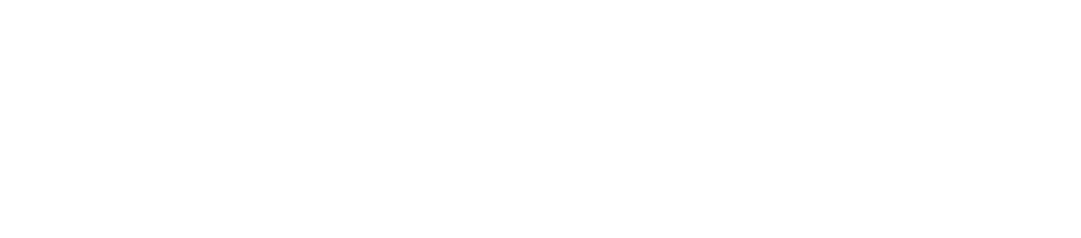
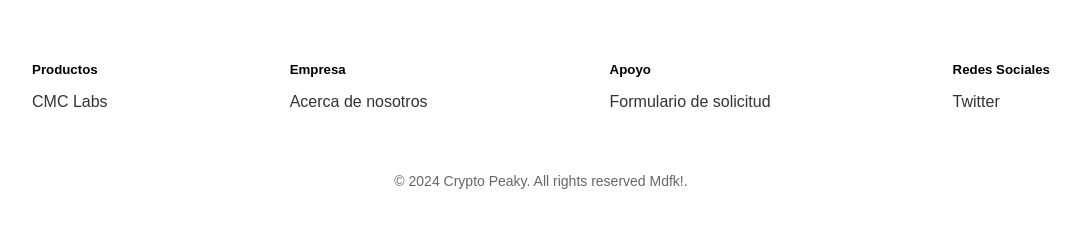
Before and after one commit to YeminsonSanchez/cripto-currency, a plain HTML site: page index.html in a window 1280 px wide. Shown: the whole page, without its empty margins (99-1180 px from the left). Drawn offline with Linux system fonts and the light colour scheme.

Commit message:
i just added the footer

```diff
--- /dev/null
+++ b/assets/css/style.css
@@ -0,0 +1,61 @@
+/* Reset some default styles */
+ul {
+    list-style: none;
+    padding: 0;
+  }
+
+  a {
+    text-decoration: none;
+    color: #333;
+  }
+
+  /* Footer Styles */
+  .site-footer {
+    background-color: #fff;
+    color: #333;
+    padding: 2rem 0;
+    font-family: 'Arial', sans-serif;
+  }
+
+  .footer-container {
+    display: flex;
+    justify-content: space-around;
+    flex-wrap: wrap;
+    max-width: 1200px;
+    margin: 0 auto;
+  }
+
+  .footer-section {
+    margin-bottom: 1rem;
+  }
+
+  .footer-section h5 {
+    font-weight: bold;
+    color: #000;
+    margin-bottom: 0.5rem;
+  }
+
+  .footer-section .footer-list li {
+    margin-bottom: 0.25rem;
+  }
+
+  .footer-bottom {
+    text-align: center;
+    padding-top: 1rem;
+  }
+
+  .footer-bottom p {
+    color: #666;
+    font-size: 0.875rem;
+  }
+
+  @media (max-width: 600px) {
+    .footer-container {
+      flex-direction: column;
+      align-items: center;
+    }
+
+    .footer-section {
+      margin: 1rem 0;
+    }
+  }
--- a/index.html
+++ b/index.html
@@ -4,8 +4,49 @@
   <meta charset="UTF-8">
   <meta name="viewport" content="width=device-width, initial-scale=1.0">
   <title>Document</title>
+  <link rel="stylesheet" href="assets/css/style.css">
 </head>
 <body>
 
-</body>
-</html>
+    <footer class="site-footer">
+        <div class="footer-container">
+          <div class="footer-section">
+            <h5>Productos</h5>
+            <ul class="footer-list">
+              <li><a href="#">CMC Labs</a></li>
+              <!-- otros productos por aki -->
+            </ul>
+          </div>
+
+          <div class="footer-section">
+            <h5>Empresa</h5>
+            <ul class="footer-list">
+              <li><a href="#">Acerca de nosotros</a></li>
+              <!-- links de la compañia -->
+            </ul>
+          </div>
+
+          <div class="footer-section">
+            <h5>Apoyo</h5>
+            <ul class="footer-list">
+              <li><a href="#">Formulario de solicitud</a></li>
+              <!-- otros links aqui  -->
+            </ul>
+          </div>
+
+          <div class="footer-section">
+            <h5>Redes Sociales</h5>
+            <ul class="footer-list">
+              <li><a href="#">Twitter</a></li>
+              <!-- links social media -->
+            </ul>
+          </div>
+        </div>
+
+        <div class="footer-bottom">
+          <p>&copy; 2024 Crypto Peaky. All rights reserved Mdfk!.</p>
+        </div>
+      </footer>
+
+      </body>
+      </html>
```
Also changed, not shown: assets/img/lo peaky blinder crypto.webp (added), assets/img/peaky definitivo.webp (added).
